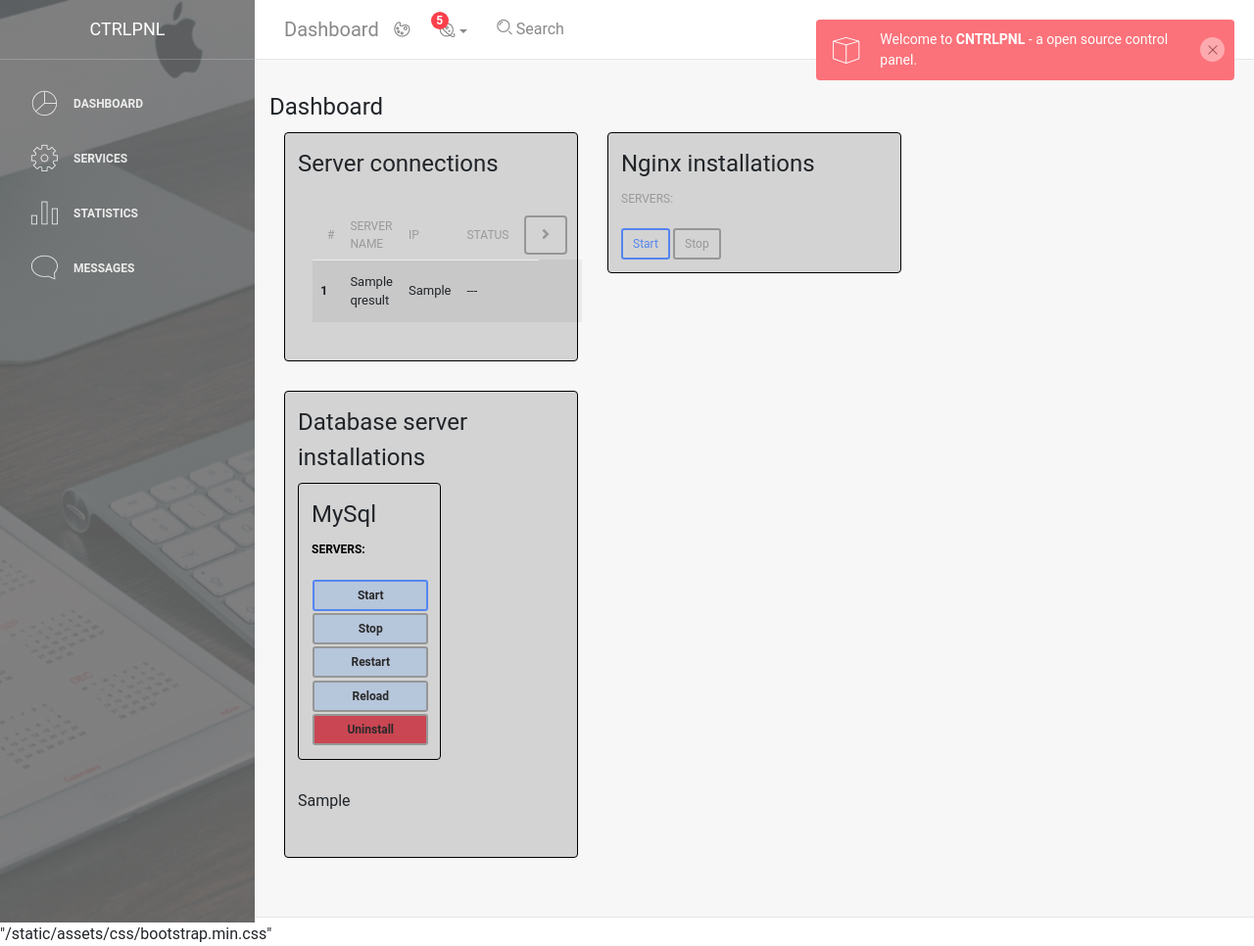
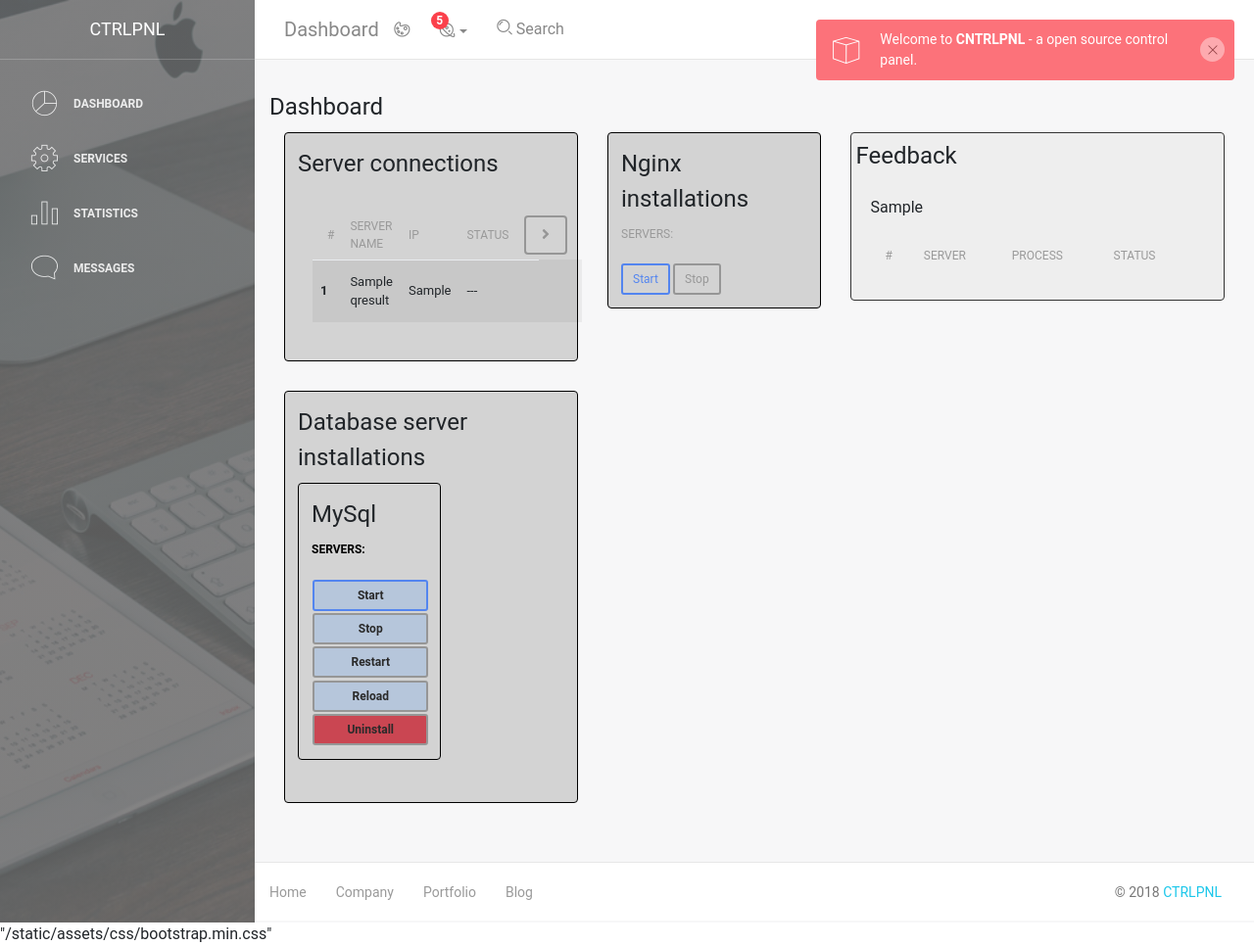
Before and after one commit to pernaess/ctrlpnl, a Django app: template tutorial/accounts/templates/accounts/dashboard.html in a window 1280 px wide. Shown: the whole page at 98% size. Run offline with Django 3.2, Linux system fonts and the light colour scheme; a user stored in the database is signed in; tables that the repository leaves empty hold one stand-in row (values such as "Sample post"); the template is opened without the code that fills it: values that come from a table or form of the project are taken from there, most other values are stand-ins (such as "Sample title", 1, 10 or a date in 2020); lists and menus that the app fills with data are empty; parts of the project's set-up code (start-up, migrations or seed data) failed here and were passed over; some libraries are stand-ins or nearby versions.

Commit message:
Added feddback in dashboard.html

```diff
--- a/tutorial/accounts/templates/accounts/dashboard.html
+++ b/tutorial/accounts/templates/accounts/dashboard.html
@@ -54,7 +54,7 @@
         </div>
         </div>
       </div>
-        <div class="col-md-4 col-xs-7">
+        <div class="col-md-3 col-xs-7">
             <div class="card" id="conPanel">
                 <legend>Nginx installations</legend>
                              <form method="post" action="" class="installedDbForm">
@@ -69,6 +69,28 @@
                             </form>
             </div>
         </div>
+     <div class="col-md-5 col-xs-7">
+            <div class="card" id="serviceFeedback">
+                <div class="card-heading"><legend><Feedba>Feedback</Feedba></legend></div>
+                <div class="card-body">
+                    <div class="table-responsive">
+                        <p id="service_time">{{ t_output }}</p>
+                        <table class="table table-striped" >
+                         <thead>
+                            <tr>
+                              <th scope="col">#</th>
+                              <th scope="col">Server</th>
+                              <th scope="col">Process</th>
+                              <th scope="col">Status</th>
+                            </tr>
+                         </thead>
+                          <tbody id="outputTable">
+                          </tbody>
+                         </table>
+                    </div>
+                </div>
+            </div><!-- End of panel  -->
+        </div><!-- End of col  -->
     </div>
     <div class="row">
         <div class="col-md-4 col-xs-7">
@@ -107,17 +129,6 @@
                         </div>
                     </div>
                 </div><!-- End row -->
-                <div class="row">
-                    <div class="col">
-                        <div class="table-responsive">
-                        <p id="service_time">{{ t_output }}</p>
-                        <table class="table table-striped" >
-                          <tbody id="outputTable">
-                          </tbody>
-                         </table>
-                    </div>
-                    </div>
-                </div>
             </div><!-- End card -->
         </div><!-- End col -->
     </div><!-- End row -->
```
